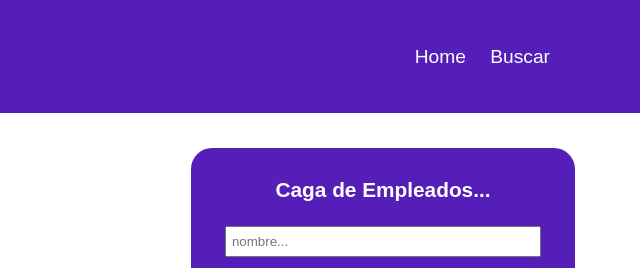
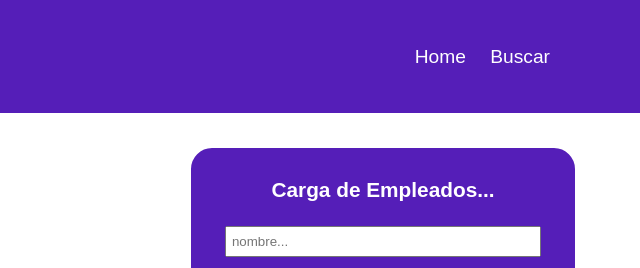
Before and after one commit to MartinVolpini/bbdd_mysql.github.io, a website: page index.html in a window 1280 px wide. Shown: the top 268 px of the page, 640-1280 px from the left. Drawn offline with Linux system fonts and the light colour scheme; no server answers.

Commit message:
Update index.html

```diff
--- a/index.html
+++ b/index.html
@@ -83,7 +83,7 @@
 
     <div class="tecno-bd"></div>
     <form  class="form" >  <!-- action="/add/" method="POST" -->
-        <h3 class="form--titulo">Caga de Empleados...</h3>
+        <h3 class="form--titulo">Carga de Empleados...</h3>
         <input type="text"  name="nombre"   placeholder="nombre..."   id="form--name" required>
         <input type="text"  name="apellido" placeholder="apellido..." id="form--lastname" required>
         <input type="email" name="email"    placeholder="email..."    id="form--email" required>
```
